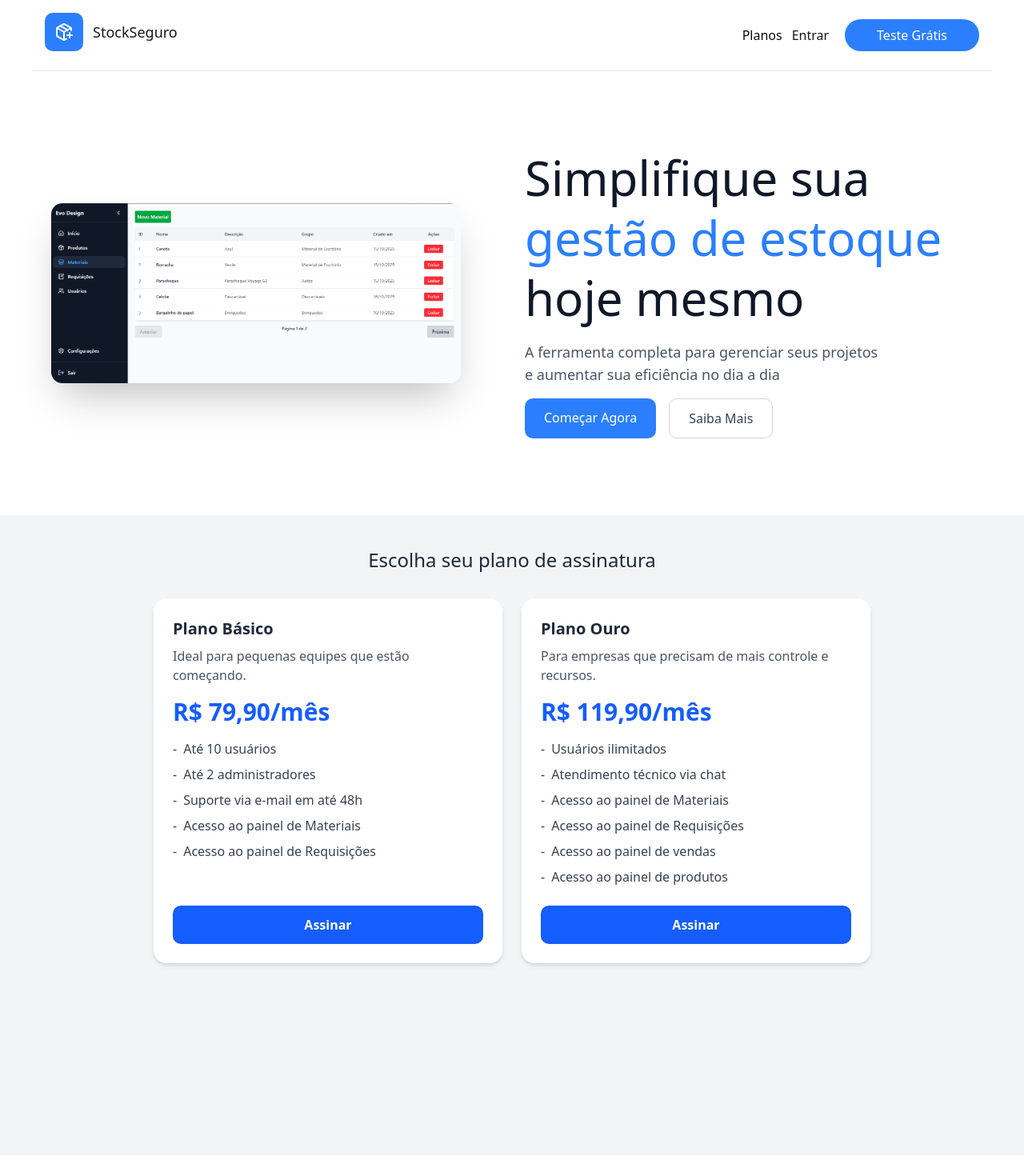
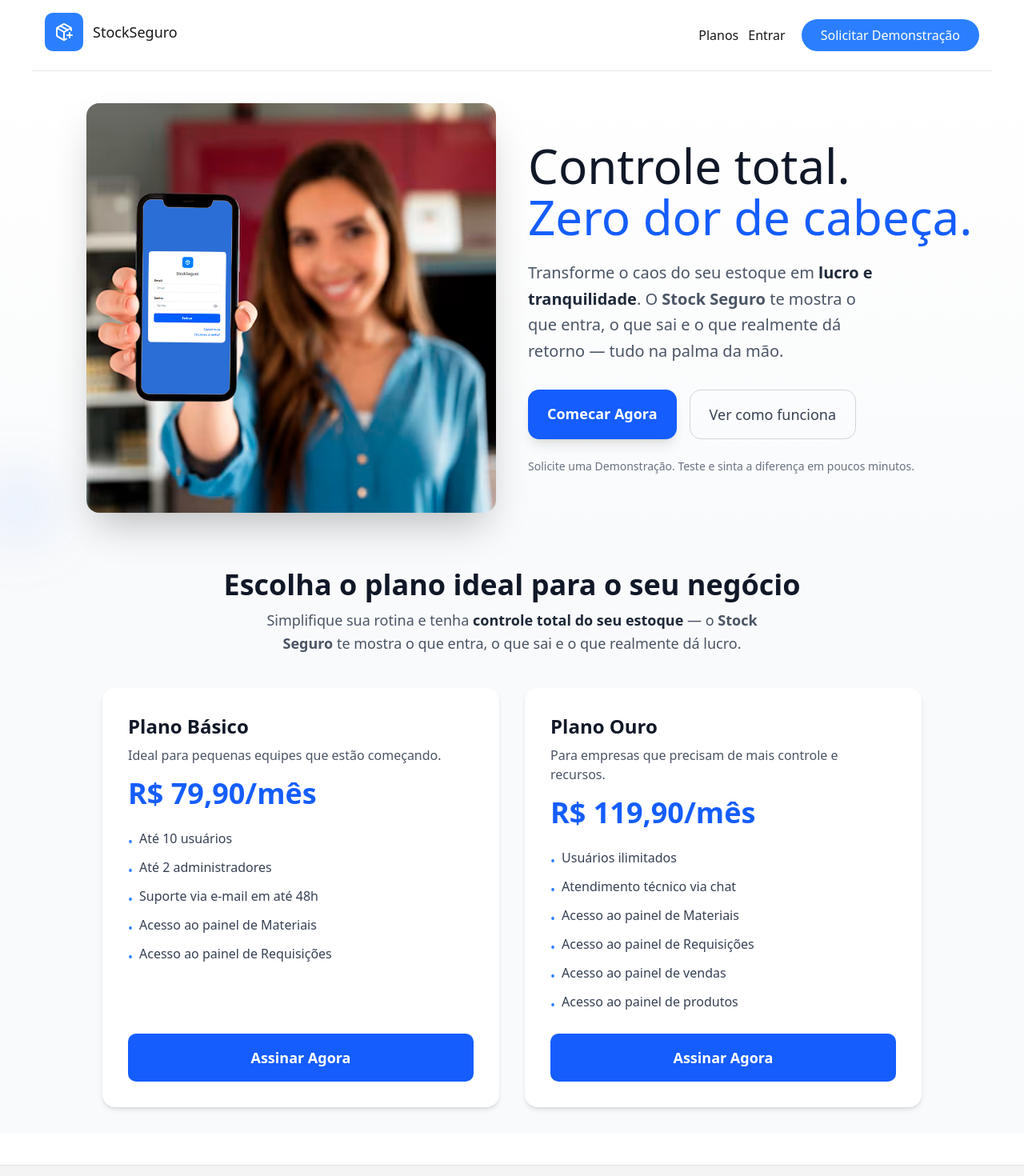
Before and after one commit to felip-araujo/stocksafe, a React (Vite) app: page / in a window 1280 px wide. Shown: the top 1470 px of the page at 80% size. Built offline with nearby package versions, Linux system fonts and the light colour scheme; no server answers.

Commit message:
ajusts on commit

```diff
--- a/src/assets/components/header/index.tsx
+++ b/src/assets/components/header/index.tsx
@@ -1,7 +1,7 @@
 import { useState } from "react";
 import { Menu, X } from "lucide-react";
 import { LogoNome } from "../logo/Logo&Nome";
-import { Link } from 'react-scroll';
+import { Link } from "react-scroll";
 
 export function Header() {
   const [menuOpen, setMenuOpen] = useState(false);
@@ -14,24 +14,28 @@ export function Header() {
       {/* Menu Desktop */}
       <div className="hidden md:flex items-center">
         <nav>
-         <Link to="plans" smooth={true} duration={500}>
-          <a href="">Planos</a>
-        </Link>
+          <Link
+            to="plans"
+            smooth={true}
+            duration={500}
+            className="text-base font-normal text-zinc-900 hover:text-blue-800 transition-all ease-in-out cursor-pointer"
+          >
+            Planos
+          </Link>
         </nav>
 
-
         <a
-          className="text-base font-normal text-zinc-900 px-3 py-2 mr-2 hover:border-b-2 border-blue-800 hover:text-blue-800 transition-all ease-in-out"
+          className="text-base font-normal text-zinc-900 px-3 py-2 mr-2 hover: hover:text-blue-800 transition-all ease-in-out"
           href="/auth"
         >
           Entrar
         </a>
 
         <a
-          className="text-base font-normal bg-blue-500 text-white px-10 py-2 rounded-full hover:bg-blue-600 transition-all"
-          href="/cadastro"
+          className="text-base font-normal bg-blue-500 text-white px-6 py-2 rounded-full hover:bg-blue-600 transition-all"
+          href="/"
         >
-          Teste Grátis
+          Solicitar Demonstração
         </a>
       </div>
 
--- a/src/assets/components/home_elements/Hero.tsx
+++ b/src/assets/components/home_elements/Hero.tsx
@@ -1,44 +1,50 @@
 export function Hero() {
   return (
-    <section className="w-full bg-white py-12 md:py-24">
+    <section className="w-full bg-gradient-to-b from-white to-gray-50 py-16 md:py-10">
       <div className="container mx-auto px-4">
-        <div className="flex flex-col-reverse md:flex-row items-center gap-8">
-          {/* Lado esquerdo - Imagem */}
-          <div className="w-full md:w-1/2 flex justify-center">
-            <div className="relative w-full max-w-lg">
-              <img
-                src="/images/dashboard.png" // Altere para o caminho da sua imagem
-                alt="Aplicação em destaque"
-                className="w-full h-auto rounded-xl shadow-2xl"
-              />
-            </div>
+        <div className="flex flex-col-reverse md:flex-row items-center justify-between gap-10">
+          {/* Imagem */}
+          <div className="w-full md:w-1/2 flex justify-center md:justify-end relative">
+            <img
+              src="/images/mockup-app.jpg"
+              alt="Mulher segurando o aplicativo Stock Seguro"
+              className="w-full max-w-md md:max-w-lg rounded-2xl shadow-2xl transition-transform duration-700 hover:scale-105"
+            />
+            <div className="absolute -bottom-6 -left-6 w-16 h-16 bg-blue-500/20 rounded-full blur-2xl"></div>
           </div>
 
-          {/* Lado direito - Texto */}
-          <div className="w-full md:w-1/2 text-center md:text-left space-y-4">
-            <h1 className="text-4xl md:text-5xl lg:text-6xl font-medium text-gray-900 leading-tight">
-              Simplifique sua
-              <span className="text-blue-500 block">gestão de estoque</span>
-              hoje mesmo
+          {/* Texto */}
+          <div className="w-full md:w-1/2 text-center md:text-left space-y-6">
+            <h1 className="text-4xl sm:text-5xl lg:text-6xl font-medium  text-gray-900 leading-none">
+              Controle total.
+              <span className="text-blue-600 block mt-1">
+                Zero dor de cabeça.
+              </span>
             </h1>
-            <p className="text-lg text-gray-600 max-w-md mx-auto md:mx-0">
-              A ferramenta completa para gerenciar seus projetos e aumentar sua
-              eficiência no dia a dia
+
+            <p className="text-lg sm:text-xl text-gray-600 max-w-md mx-auto md:mx-0 leading-relaxed">
+              Transforme o caos do seu estoque em <span className="font-semibold text-gray-800">lucro e tranquilidade</span>.
+              O <strong>Stock Seguro</strong> te mostra o que entra, o que sai e o que realmente dá retorno — tudo na palma da mão.
             </p>
-            <div className="flex flex-col sm:flex-row gap-4 justify-center md:justify-start">
+
+            <div className="flex flex-col sm:flex-row gap-4 justify-center md:justify-start pt-2">
               <a
                 href="/cadastro"
-                className="bg-blue-500 text-white px-6 py-3 rounded-lg hover:bg-blue-600 transition-all text-center font-medium"
+                className="bg-blue-600 text-white px-6 py-4 rounded-xl shadow-lg hover:bg-blue-700 transition-all font-semibold text-lg"
               >
-                Começar Agora
+                Comecar Agora
               </a>
               <a
                 href="/sobre"
-                className="border border-gray-300 text-gray-700 px-6 py-3 rounded-lg hover:bg-gray-50 transition-all text-center font-medium"
+                className="border border-gray-300 text-gray-700 px-6 py-4 rounded-xl hover:bg-gray-100 transition-all font-medium text-lg"
               >
-                Saiba Mais
+                Ver como funciona
               </a>
             </div>
+
+            <p className="text-sm text-gray-500 mt-4">
+              Solicite uma Demonstração. Teste e sinta a diferença em poucos minutos.
+            </p>
           </div>
         </div>
       </div>
--- a/src/assets/components/signature/PlanosAssinatura.tsx
+++ b/src/assets/components/signature/PlanosAssinatura.tsx
@@ -7,7 +7,7 @@ interface Plan {
   name: string;
   price: string;
   description: string;
-  priceId: string; // ID do preço vindo do Stripe
+  priceId: string;
   features: string[];
 }
 
@@ -50,16 +50,13 @@ export function SubscriptionPlans() {
   const handleSubscribe = async (priceId: string, plano: string) => {
     try {
       setLoading(priceId);
-
       const companyId = localStorage.getItem("companyId");
 
-      // Se não tiver empresa, redireciona para o cadastro
       if (!companyId) {
         navigate(`/cadastro?priceId=${priceId}&plano=${plano}`);
         return;
       }
 
-      // Cria sessão de pagamento com o plano e priceId
       const res = await fetch(
         `${import.meta.env.VITE_API_URL}/subscription/${companyId}/subscribe`,
         {
@@ -70,9 +67,7 @@ export function SubscriptionPlans() {
       );
 
       const data = await res.json();
-
       if (data.url) {
-        // Redireciona para o checkout do Stripe
         window.location.href = data.url;
       } else {
         alert("Erro ao iniciar assinatura.");
@@ -87,29 +82,42 @@ export function SubscriptionPlans() {
 
   return (
     <Element name="plans">
-      <div className="min-h-screen bg-gray-100 flex flex-col items-center py-10 px-4">
-        <h1 className="text-2xl font-light mb-8 text-center text-gray-800">
-          Escolha seu plano de assinatura
+      <section className="w-full bg-gray-50 py-8 px-5 sm:px-8 flex flex-col items-center">
+        <h1 className="text-3xl sm:text-4xl font-bold mb-3 text-center text-gray-900 leading-none">
+          Escolha o plano ideal para o seu negócio
         </h1>
 
-        <div className="grid gap-6 sm:grid-cols-1 md:grid-cols-2 max-w-4xl w-full">
+        <p className="text-base sm:text-lg text-gray-600 text-center mb-10 max-w-2xl leading-relaxed">
+          Simplifique sua rotina e tenha{" "}
+          <span className="font-semibold text-gray-800">
+            controle total do seu estoque
+          </span>{" "}
+          — o <strong>Stock Seguro</strong> te mostra o que entra, o que sai e o que realmente dá lucro.
+        </p>
+
+        <div className="grid gap-8 sm:grid-cols-1 md:grid-cols-2 max-w-5xl w-full">
           {plans.map((plan) => (
             <div
               key={plan.id}
-              className="bg-white rounded-2xl shadow-md p-6 flex flex-col justify-between hover:shadow-lg transition-all"
+              className="bg-white rounded-2xl shadow-md p-6 sm:p-8 flex flex-col justify-between hover:shadow-lg transition-all duration-300"
             >
               <div>
-                <h2 className="text-xl font-semibold text-gray-800 mb-2">
+                <h2 className="text-xl sm:text-2xl font-semibold text-gray-900 mb-2">
                   {plan.name}
                 </h2>
-                <p className="text-gray-600 mb-4">{plan.description}</p>
-                <p className="text-3xl font-bold text-blue-600 mb-4">
+                <p className="text-gray-600 mb-4 text-sm sm:text-base">
+                  {plan.description}
+                </p>
+
+                <p className="text-3xl sm:text-4xl font-bold text-blue-600 mb-6">
                   {plan.price}
                 </p>
-                <ul className="text-gray-700 space-y-2 mb-6">
+
+                <ul className="text-gray-700 space-y-2 mb-6 text-sm sm:text-base">
                   {plan.features.map((feat, idx) => (
-                    <li key={idx} className="flex items-center gap-2">
-                      - <span>{feat}</span>
+                    <li key={idx} className="flex items-start gap-2">
+                      <span className="text-blue-500 mt-1">•</span>
+                      <span>{feat}</span>
                     </li>
                   ))}
                 </ul>
@@ -118,18 +126,18 @@ export function SubscriptionPlans() {
               <button
                 onClick={() => handleSubscribe(plan.priceId, plan.id)}
                 disabled={loading === plan.priceId}
-                className={`w-full py-3 rounded-lg font-semibold text-white ${
+                className={`w-full py-3 sm:py-4 rounded-lg font-semibold text-white text-base sm:text-lg ${
                   loading === plan.priceId
                     ? "bg-gray-400 cursor-not-allowed"
                     : "bg-blue-600 hover:bg-blue-700 transition-all"
                 }`}
               >
-                {loading === plan.priceId ? "Processando..." : "Assinar"}
+                {loading === plan.priceId ? "Processando..." : "Assinar Agora"}
               </button>
             </div>
           ))}
         </div>
-      </div>
+      </section>
     </Element>
   );
 }
--- a/src/assets/pages/Auth.tsx
+++ b/src/assets/pages/Auth.tsx
@@ -114,8 +114,9 @@ export function LoginPage() {
         </form>
 
         {/* Links */}
-        <div className="mt-4 text-center space-y-2">
-          <a className="text-blue-600 text-sm hover:underline" href="/cadastro">
+        <div className="mt-4 text-right space-y-2">
+          <a className="text-blue-600 text-sm hover:underline"
+           href="/assinatura/necessaria">
             Cadastre-se
           </a>
           <br />
```
Also changed, not shown: public/images/mockup-app.jpg (added), public/images/mockup-woman-png.png (added).
